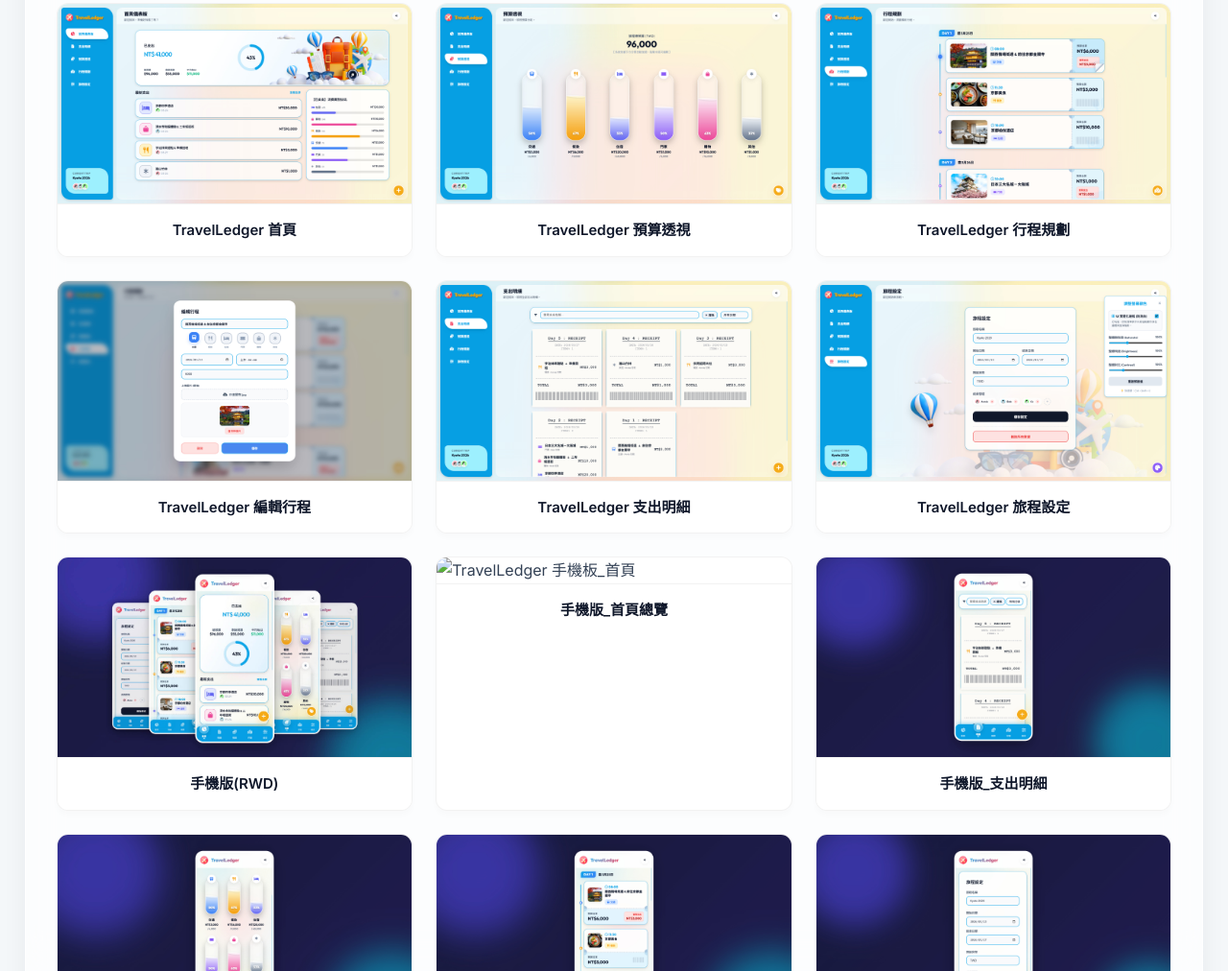
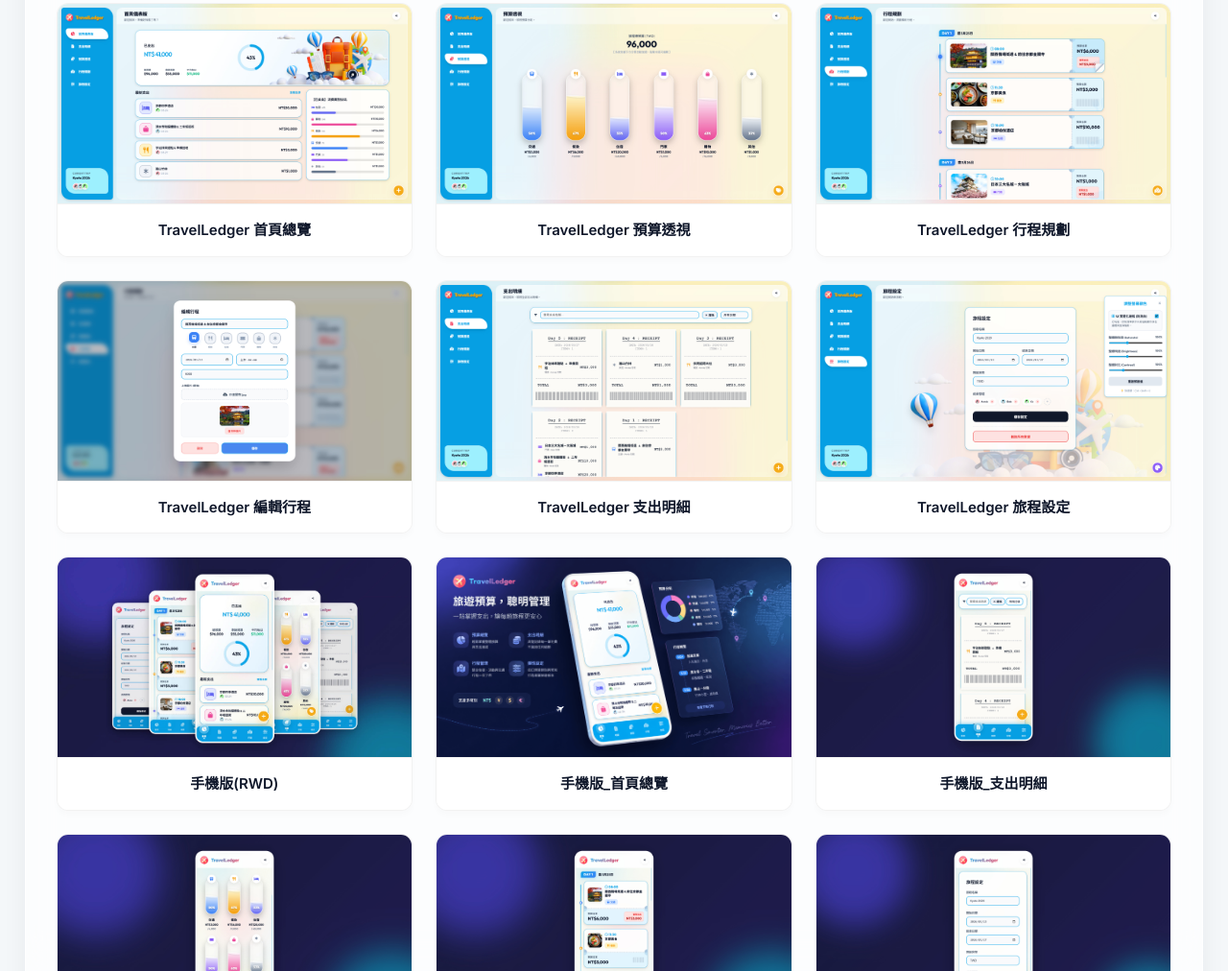
Before and after one commit to L320230/TravelLedger, a plain HTML site: page index.html in a window 1280 px wide. Shown: the part 2542-3554 px from the top of the page at 96% size. Drawn offline with Linux system fonts and the light colour scheme.

Commit message:
Add files via upload

```diff
--- a/index.html
+++ b/index.html
@@ -192,14 +192,14 @@
 
             <h3 style="font-size: 16px; margin: 20px 0 16px; color: var(--text-dark); font-weight: 700;">TravelLedger系統設計作品</h3>
             <div class="portfolio-grid">
-                <div class="portfolio-item"><div class="img-wrapper"><img src="img/2026a.jpg" alt="TravelLedger 首頁"></div><p>TravelLedger 首頁</p></div>
+                <div class="portfolio-item"><div class="img-wrapper"><img src="img/2026a.jpg" alt="TravelLedger 首頁"></div><p>TravelLedger 首頁總覽</p></div>
                 <div class="portfolio-item"><div class="img-wrapper"><img src="img/2026b.jpg" alt="TravelLedger 預算透視"></div><p>TravelLedger 預算透視</p></div>
                 <div class="portfolio-item"><div class="img-wrapper"><img src="img/2026c.jpg" alt="TravelLedger 行程規劃"></div><p>TravelLedger 行程規劃</p></div>
                <div class="portfolio-item"><div class="img-wrapper"><img src="img/2026c01.jpg" alt="TravelLedger 編輯行程"></div><p>TravelLedger 編輯行程</p></div>
                 <div class="portfolio-item"><div class="img-wrapper"><img src="img/2026d.jpg" alt="TravelLedger 支出明細"></div><p>TravelLedger 支出明細</p></div>
                 <div class="portfolio-item"><div class="img-wrapper"><img src="img/2026e.jpg" alt="TravelLedger 旅程設定"></div><p>TravelLedger 旅程設定</p></div>
                 <div class="portfolio-item"><div class="img-wrapper"><img src="img/2026f.jpg" alt="TravelLedger 手機版(RWD)"></div><p>手機版(RWD)</p></div>
-                <div class="portfolio-item"><div class="img-wrapper"><img src="img/2026g.jpg" alt="TravelLedger 手機板_首頁"></div><p>手機版_首頁總覽</p></div>
+                <div class="portfolio-item"><div class="img-wrapper"><img src="img/2026g.png" alt="TravelLedger 手機板_首頁"></div><p>手機版_首頁總覽</p></div>
                 <div class="portfolio-item"><div class="img-wrapper"><img src="img/2026h.jpg" alt="TravelLedger 手機板_支出明細"></div><p>手機版_支出明細</p></div>
                 <div class="portfolio-item"><div class="img-wrapper"><img src="img/2026i.jpg" alt="TravelLedger 手機板_預算透視"></div><p>手機版_預算透視</p></div>
                 <div class="portfolio-item"><div class="img-wrapper"><img src="img/2026j.jpg" alt="TravelLedger 手機板_行程規劃"></div><p>手機版_行程規劃</p></div>
```
